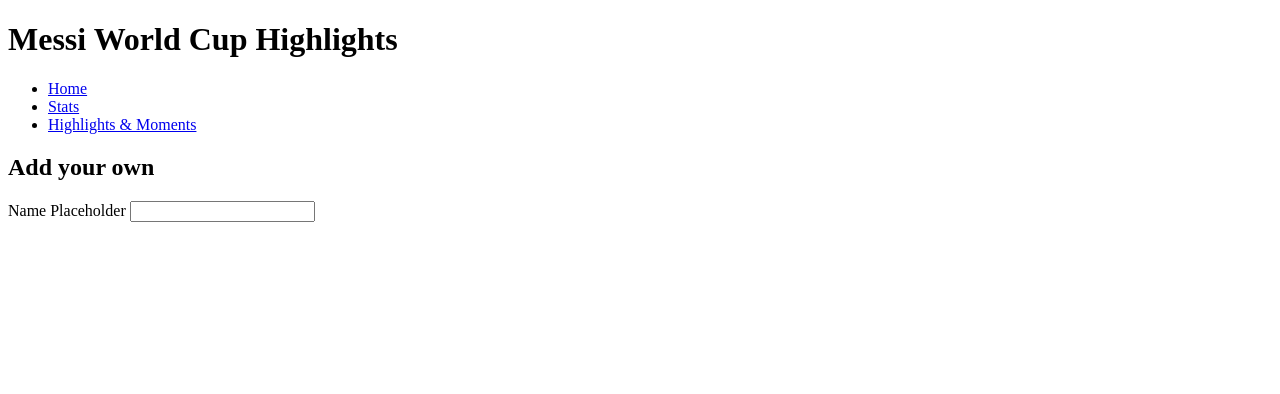
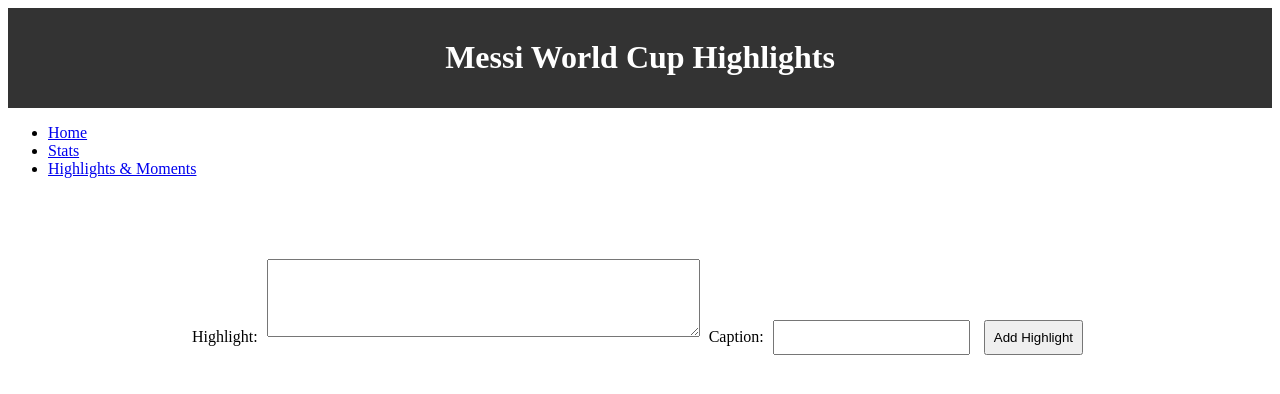
Before and after one commit to M10mo/World-Cup-2022, a plain HTML site: page highlights.html in a window 1280 px wide. Drawn offline with Linux system fonts and the light colour scheme.

Commit message:
highlights page changes

```diff
--- a/highlights.html
+++ b/highlights.html
@@ -18,18 +18,21 @@
       <li><a href="highlights.html">Highlights & Moments</a></li>
     </ul>
   </nav>
-  <main>
-    <div>
-        <form>
+  <main id="highlights-container">
+    <!-- Highlight items will be dynamically added here -->
+</main>
 
-          <h2>Add your own</h2>
-          <label for="name">Name Placeholder</label>
-          <input type="text" name="highlight-title" id="highlight-title" placeholder="">
+<form id="highlight-form">
+    <label for="highlight-text">Highlight:</label>
+    <textarea id="highlight-text" name="highlight-text" rows="4" cols="50" required></textarea>
 
-        </form>
-    </div>
+    <label for="caption">Caption:</label>
+    <input type="text" id="caption" name="caption" required>
 
-  </main>
+    <button type="button" onclick="addHighlight()">Add Highlight</button>
+</form>
+
+<script src="script.js"></script>
 
 </body>
 </html>
--- a/src/highlightsStyle.css
+++ b/src/highlightsStyle.css
@@ -1,5 +1,40 @@
 root {
   font-family: 'Times New Roman', Times, serif;
   background-color: sandybrown;
+  margin: 0;
+    padding: 0;
+}
 
+header {
+    background-color: #333;
+    color: white;
+    padding: 10px;
+    text-align: center;
 }
+
+main {
+    display: flex;
+    flex-wrap: wrap;
+    justify-content: space-around;
+    padding: 20px;
+}
+
+.highlight {
+    border: 1px solid #ccc;
+    margin: 10px;
+    padding: 15px;
+    max-width: 300px;
+    text-align: center;
+}
+
+form {
+    text-align: center;
+    margin-top: 20px;
+}
+
+form input,
+form textarea,
+form button {
+    margin: 5px;
+    padding: 8px;
+}
```
Also changed, not shown: src/highlights.js (+27 -0 lines).
